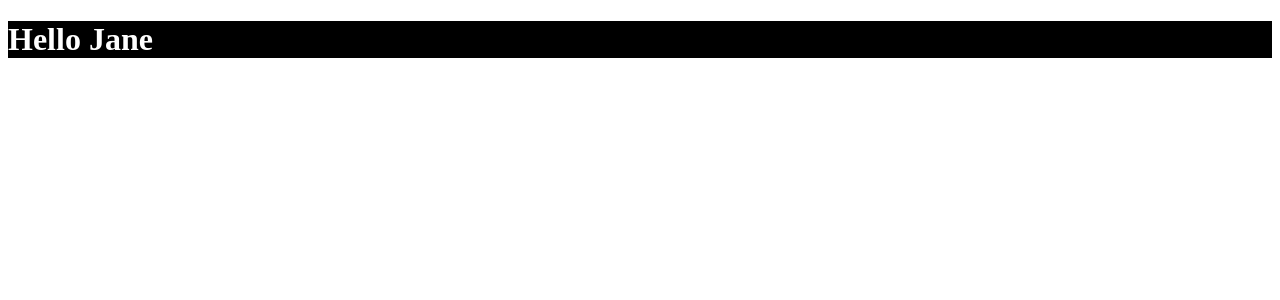
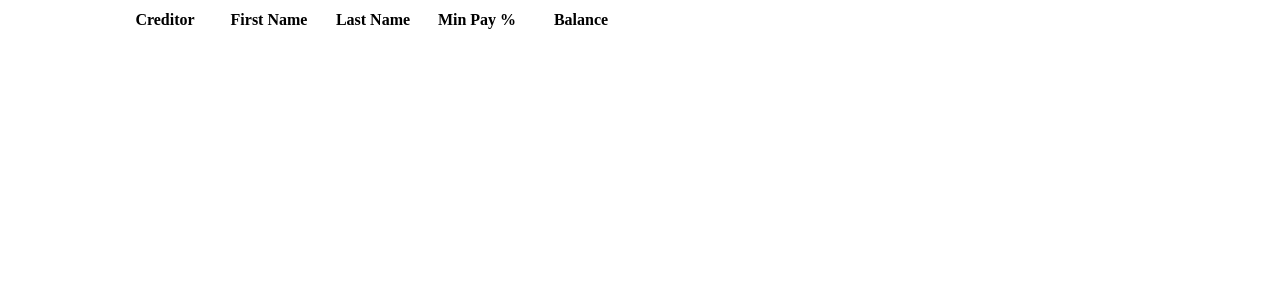
Before and after one commit to Robchike9290/StrategicFinancialSolutionsCodingChallenge, a React app: page / in a window 1280 px wide. Shown: the top 300 px of the page. Built offline with nearby package versions, Linux system fonts and the light colour scheme; the HTML template or start-up script is replaced by a standard one.

Commit message:
Create variable to store initial data, create component for table, table body, and table row. Still need to finish rendering of rows and add check boxes.

```diff
--- a/src/App.js
+++ b/src/App.js
@@ -1,17 +1,134 @@
 import React from "react";
 import { hot } from 'react-hot-loader/root';
 
-class App extends React.Component {
-  render() {
-    const { name } = this.props;
-    return (
-      <>
-        <h1>
-          Hello {name}
-        </h1>
-      </>
-    );
+let initialData = [
+  {
+    "id": 1,
+    "creditorName": "CBNA",
+    "firstName": "Suman",
+    "lastName": "Tester79",
+    "minPaymentPercentage": 2.00,
+    "balance": 1363.00
+  },
+  {
+    "id": 2,
+    "creditorName": "AMEX",
+    "firstName": "Suman",
+    "lastName": "Tester79",
+    "minPaymentPercentage": 2.00,
+    "balance": 2763.00
+  },
+  {
+    "id": 3,
+    "creditorName": "AMEX",
+    "firstName": "Suman",
+    "lastName": "Tester79",
+    "minPaymentPercentage": 2.00,
+    "balance": 429.00
+  },
+  {
+    "id": 4,
+    "creditorName": "AMEX",
+    "firstName": "Suman",
+    "lastName": "Tester79",
+    "minPaymentPercentage": 2.00,
+    "balance": 1363.00
+  },
+  {
+    "id": 5,
+    "creditorName": "DISCOVERBANK",
+    "firstName": "Suman",
+    "lastName": "Tester79",
+    "minPaymentPercentage": 2.00,
+    "balance": 2644.00
+  },
+  {
+    "id": 6,
+    "creditorName": "CAPITAL ONE",
+    "firstName": "Suman",
+    "lastName": "Tester79",
+    "minPaymentPercentage": 4.00,
+    "balance": 5464.00
+  },
+  {
+    "id": 7,
+    "creditorName": "CAPITAL ONE",
+    "firstName": "Suman",
+    "lastName": "Tester79",
+    "minPaymentPercentage": 4.00,
+    "balance": 2345.00
+  },
+  {
+    "id": 8,
+    "creditorName": "CAPITAL ONE",
+    "firstName": "Suman",
+    "lastName": "Tester79",
+    "minPaymentPercentage": 4.00,
+    "balance": 836.00
+  },
+  {
+    "id": 9,
+    "creditorName": "CBNA",
+    "firstName": "Suman",
+    "lastName": "Tester79",
+    "minPaymentPercentage": 3.50,
+    "balance": 687.00
+  },
+  {
+    "id": 10,
+    "creditorName": "CBNA",
+    "firstName": "Suman",
+    "lastName": "Tester79",
+    "minPaymentPercentage": 3.50,
+    "balance": 235.00
   }
+]
+
+const App = () => {
+
+  console.log(initialData);
+
+  return (
+    <div>
+      <table>
+        <thead>
+          <tr>
+            <th className="column"></th>
+            <th className="column">Creditor</th>
+            <th className="column">First Name</th>
+            <th className="column">Last Name</th>
+            <th className="column">Min Pay %</th>
+            <th className="column">Balance</th>
+          </tr>
+        </thead>
+        <tbody>
+          <Body/>
+        </tbody>
+      </table>
+    </div>
+  );
+}
+
+const Body = () => {
+  return (
+    <tr>
+      {initialData.map((item, id) => {
+        <Row
+          creditorName={item.creditorName}
+          firstName={item.firstName}
+          lastName={item.lastName}
+          minPaymentPercentage={item.minPaymentPercentage}
+          balance={item.balance}
+        />
+      })}
+    </tr>
+  )
+}
+
+const Row = (props) => {
+  return (
+    <span>{props.creditorName}</span>
+  )
 }
 
 export default hot(App);
--- a/src/index.js
+++ b/src/index.js
@@ -4,4 +4,4 @@ import App from "./App";
 import "./styles.css";
 
 var mountNode = document.getElementById("app");
-ReactDOM.render(<App name="Jane" />, mountNode);
+ReactDOM.render(<App/>, mountNode);
--- a/src/styles.css
+++ b/src/styles.css
@@ -1,4 +1,3 @@
-h1 {
-  color: white;
-  background-color: black;
+.column {
+  width: 100px;
 }
```
